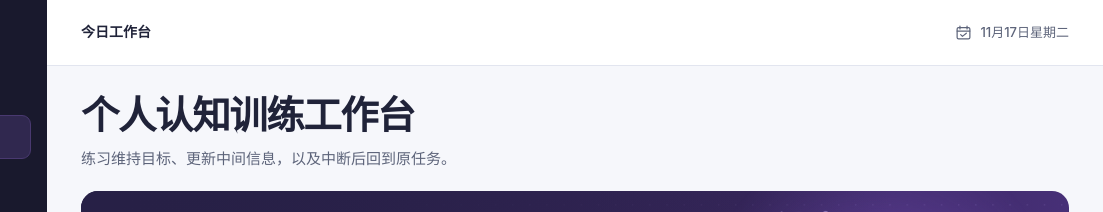
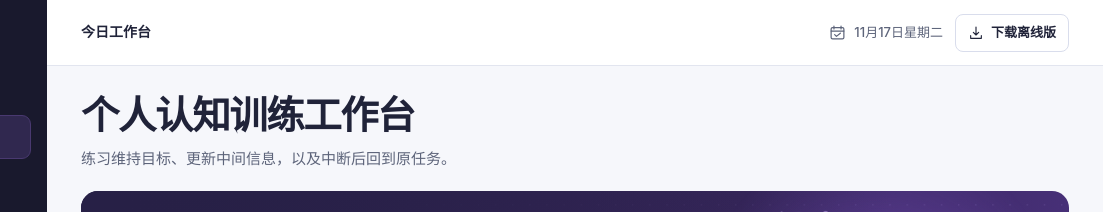
Before and after one commit to LXHJDGP/cognitive-lab, a plain HTML site: page index.html in a window 1280 px wide. Shown: the top 212 px of the page, 177-1280 px from the left. Drawn offline with Linux system fonts and the light colour scheme.

Commit message:
Add files via upload

```diff
--- a/index.html
+++ b/index.html
@@ -34,6 +34,8 @@ svg{width:20px;height:20px;display:block;flex:none}
 .local{display:flex;align-items:center;gap:8px;margin:17px 10px 5px;padding-top:14px;border-top:1px solid #39384f;color:#c3c3d9;font-size:12px}
 .local i,.today i{width:7px;height:7px;background:#72d5bd;border-radius:50%;flex:none}
 .topbar{height:66px;background:#fff;border-bottom:1px solid var(--line);padding:0 34px;display:flex;align-items:center;justify-content:space-between;gap:12px;font-size:14px;font-weight:650}
+.top-actions{display:flex;align-items:center;justify-content:flex-end;gap:12px}
+.offline-download{white-space:nowrap;font-size:13px}
 .today{display:flex;align-items:center;gap:8px;font-weight:500;color:var(--muted);font-size:13px}
 .today svg{width:17px;height:17px}
 main{max-width:1440px;margin:auto;padding:25px 34px 38px}
@@ -152,6 +154,7 @@ dialog::backdrop{background:#15112690}
 @media(max-width:1050px){.layout{grid-template-columns:187px minmax(0,1fr)}.rail{padding-inline:12px}main,.topbar{padding-inline:22px}.storage-alert{margin-inline:22px}.module-grid{grid-template-columns:repeat(3,minmax(0,1fr))}}
 @media(max-width:760px){.layout{display:block}.rail{height:auto;position:static;padding:11px 12px;display:grid;gap:8px}.brand{padding:0}.brand-mark{width:31px;height:31px}.brand-mark svg{width:18px;height:18px}.rail nav{display:flex;flex-wrap:wrap;gap:3px}.rail button{width:auto;font-size:12px;padding:5px 6px;gap:4px}.rail button svg{width:14px;height:14px}.rail-bottom{display:flex;align-items:center;gap:5px}.local{margin:0 0 0 6px;padding:0;border:0;font-size:10px}.topbar{height:44px}.topbar,main{padding-inline:13px}.storage-alert{margin-inline:13px}main{padding-top:15px}.dash-grid{grid-template-columns:1fr}.module-grid{grid-template-columns:repeat(2,minmax(0,1fr))}.hero{padding:20px 15px}.hero canvas{opacity:.58}.hero::after{background:linear-gradient(90deg,#272046 15%,transparent 100%)}}
 @media(forced-colors:active){.bar-track i,.progress span{background:Highlight}.week-dots b.done{outline:2px solid Highlight}}
+@media(max-width:430px){.top-actions:has(.offline-download:not([hidden])) .today{display:none}}
 
 </style>
 </head>
@@ -170,7 +173,13 @@ dialog::backdrop{background:#15112690}
     <div class="rail-bottom"><button data-go="data"><span data-icon="settings"></span>设置与备份</button><div class="local"><i></i><span>本地离线工作台</span></div></div>
   </aside>
   <div class="workspace">
-    <header class="topbar"><span id="crumb">今日工作台</span><span id="today" class="today"></span></header>
+    <header class="topbar">
+      <span id="crumb">今日工作台</span>
+      <div class="top-actions">
+        <span id="today" class="today"></span>
+        <a id="offline-download" class="btn offline-download" href="./index.html" download="认知实验室.html" hidden><span data-icon="download"></span>下载离线版</a>
+      </div>
+    </header>
     <div id="storage-alert" class="storage-alert" role="status" hidden></div>
     <main id="main" tabindex="-1"></main>
   </div>
@@ -470,6 +479,7 @@ const paths = {
   focus:'<circle cx="12" cy="12" r="9"/><circle cx="12" cy="12" r="5"/><circle cx="12" cy="12" r="1"/>',
   arrow:'<path d="M4 12h15m-6-6 6 6-6 6"/>',
   clock:'<circle cx="12" cy="12" r="9"/><path d="M12 7v5l3 2"/>',
+  download:'<path d="M12 3v12m-4-4 4 4 4-4M4 16v4h16v-4"/>',
   check:'<path d="m5 12 4 4L19 6"/>'
 };
 const icon = name => `<svg aria-hidden="true" viewBox="0 0 24 24" fill="none" stroke="currentColor" stroke-width="1.7" stroke-linecap="round" stroke-linejoin="round">${paths[name]||''}</svg>`;
@@ -494,6 +504,7 @@ let dateKey=day(), reviewWeek=monday(dateKey);
 let filters={module:'update',mode:'nback',level:1,range:30,hModule:'all',hRange:90,hPage:0};
 const labels={home:'今日工作台',library:'训练模块',history:'训练记录',review:'每周复盘',science:'科学依据',data:'设置与备份',setup:'训练准备',train:'正在训练',result:'训练小结'};
 document.querySelectorAll('[data-icon]').forEach(node=>node.innerHTML=icon(node.dataset.icon));
+document.getElementById('offline-download').hidden=!/^https?:$/.test(location.protocol);
 
 function assert(condition) {
   if (!condition) throw new Error('文件结构或版本不符合本工作台的备份格式。');
```
Also changed, not shown: 1 other file.
